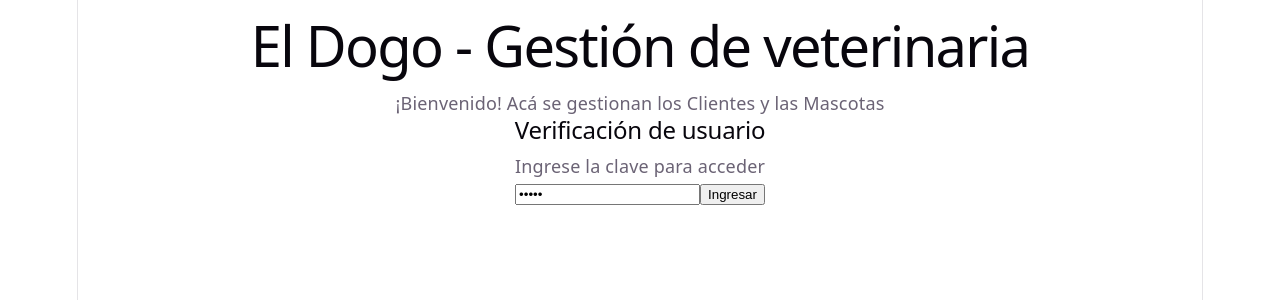
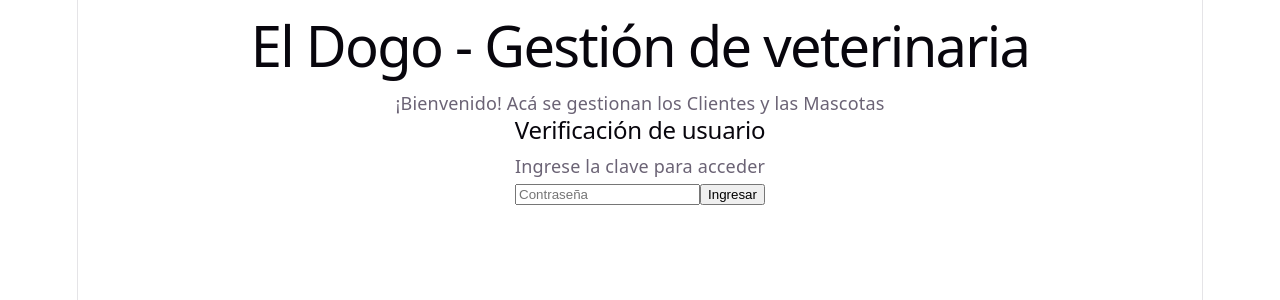
Before and after one commit to Walter-Lauxmann/el-dogo-react-3, a React (Vite) app: page / in a window 1280 px wide. Shown: the top 300 px of the page. Built offline with nearby package versions, Linux system fonts and the light colour scheme.

Commit message:
07.1 - Cambios en Login y VistaClientes

```diff
--- a/src/components/Login.jsx
+++ b/src/components/Login.jsx
@@ -1,7 +1,7 @@
 import { useState } from "react";
 
 function Login ({ onLoginExitoso }) {
-    const [password, setPassword] = useState(false);
+    const [password, setPassword] = useState('');
     const PASSWORD_SECRETA = 'elDogo2026';
 
     const manejadorEnviar = (e) => {
--- a/src/components/VistaClientes.jsx
+++ b/src/components/VistaClientes.jsx
@@ -5,7 +5,7 @@ import ClienteItem from './clienteItem';
 function VistaClientes() {
 
     const [clientes, setClientes] = useState(() => {
-    const datosGuardados = localStorage.getItem('clientesDogo') | [];
+    const datosGuardados = localStorage.getItem('clientesDogo');
     return datosGuardados ? JSON.parse(datosGuardados) : [];
   });
 
```
